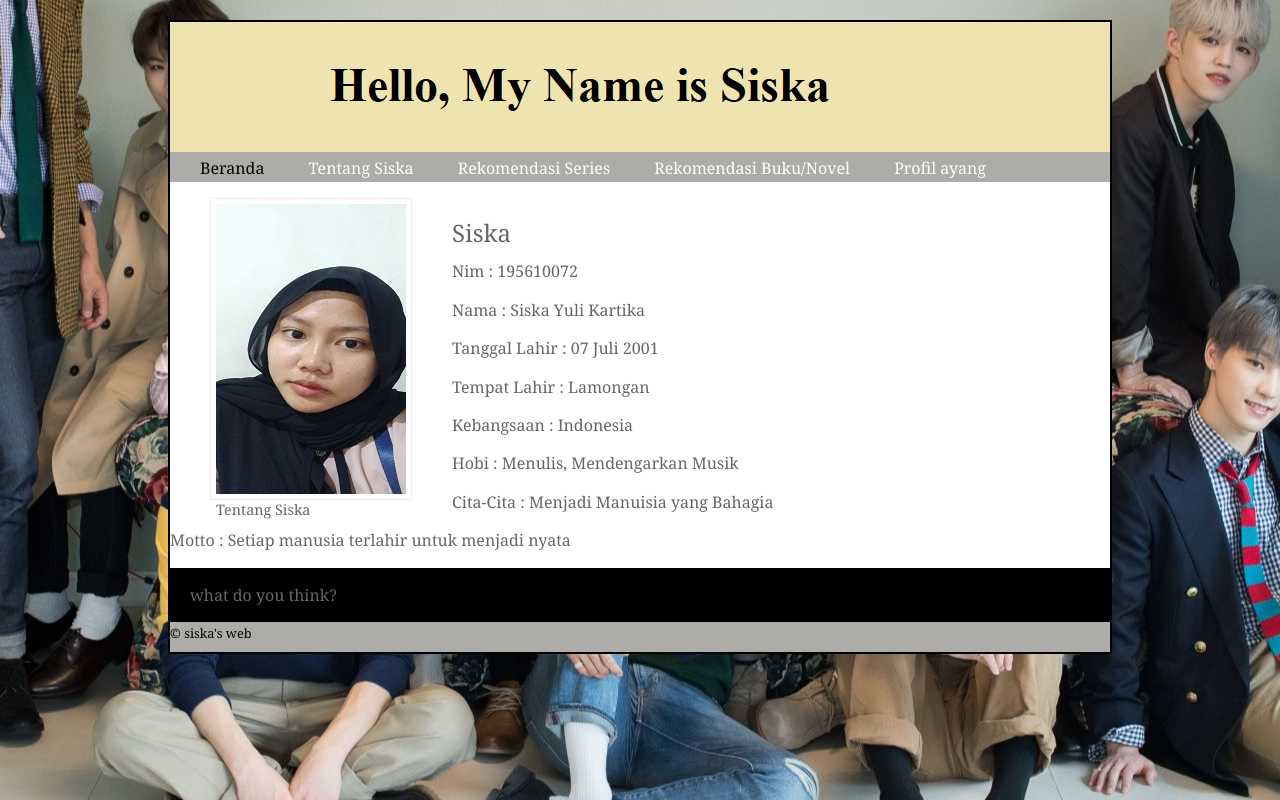
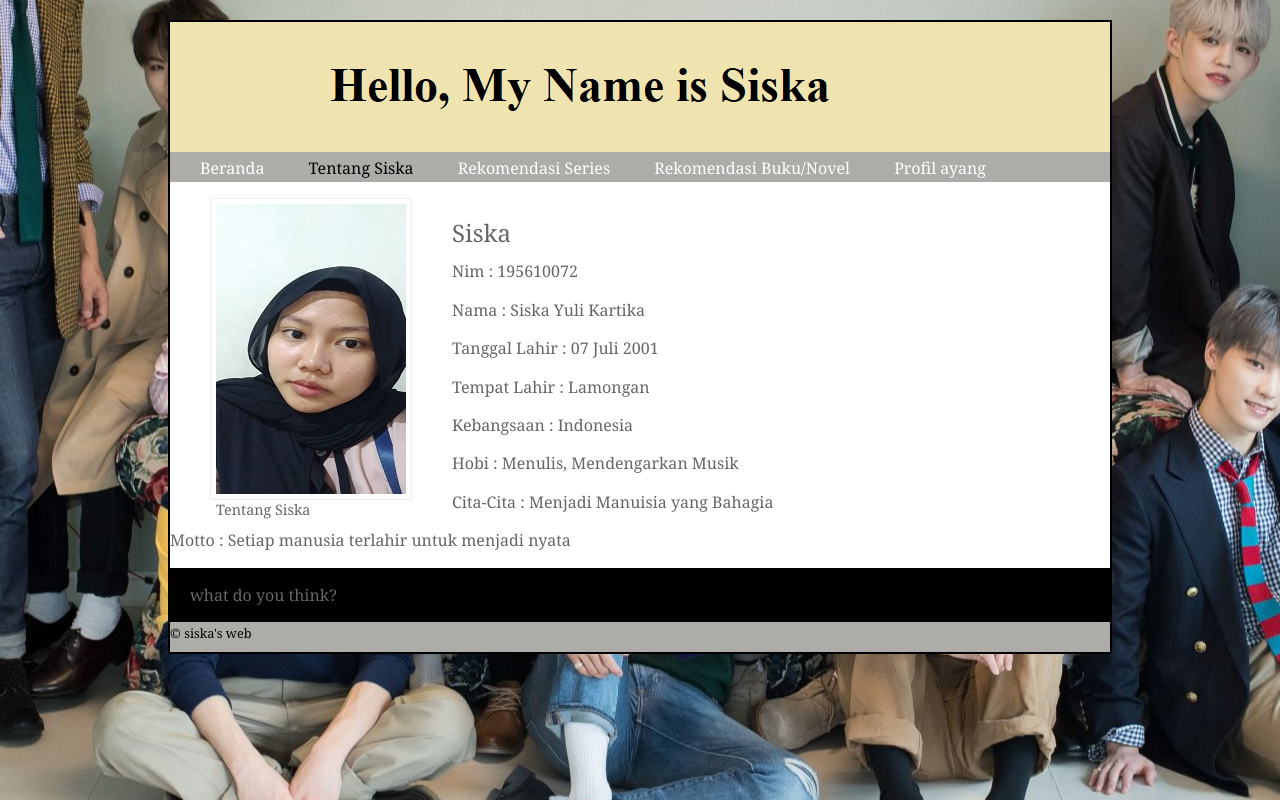
Before and after one commit to siskayuli/siskayuli.github.io-195610072_SiskaYK, a plain HTML site: page about.html in a window 1280 px wide. Drawn offline with Linux system fonts and the light colour scheme.

Commit message:
Update about.html

```diff
--- a/about.html
+++ b/about.html
@@ -11,8 +11,8 @@
 				<h1>About Me</h1>
 				<nav>
 					<ul>
-						<li><a href="index.html" class="current">Beranda</a></li>
-						<li><a href="about.html">Tentang Siska</a></li>
+						<li><a href="index.html">Beranda</a></li>
+						<li><a href="about.html" class="current">Tentang Siska</a></li>
 						<li><a href="series.html">Rekomendasi Series</a></li>
 						<li><a href="buku.html">Rekomendasi Buku/Novel</a></li>
                         <li><a href="listbias.html">Profil ayang</a></li>
```
